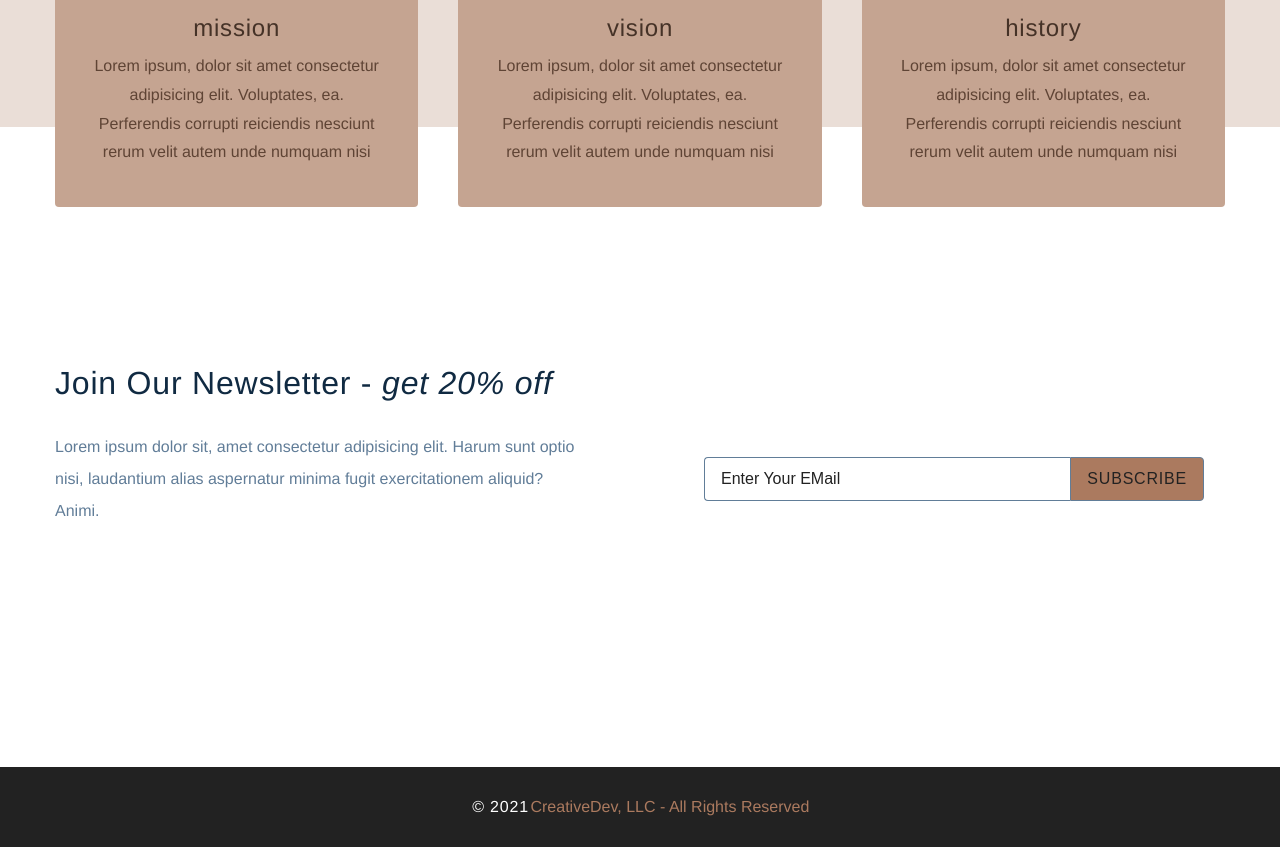
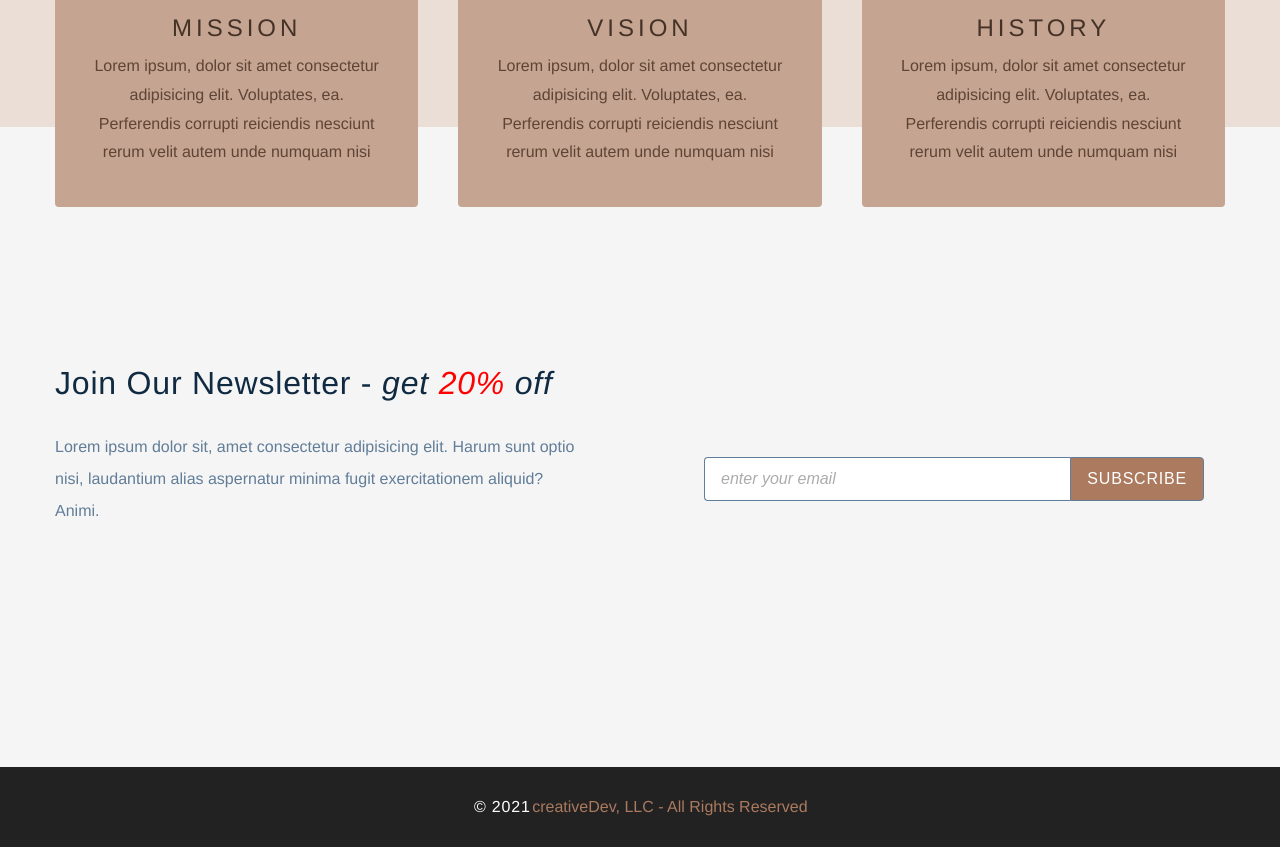
Before and after one commit to locaulker/react-adv-ecom-stripe, a React (Create React App) app: page / in a window 1280 px wide. Shown: the part 1180-2027 px from the top of the page. Built offline with nearby package versions, Linux system fonts and the light colour scheme; no server answers.

Commit message:
minor CSS adjustments

```diff
--- a/src/components/Contact.js
+++ b/src/components/Contact.js
@@ -6,7 +6,10 @@ const Contact = () => {
     <Wrapper>
       <div className="section-center">
         <h3>
-          Join Our Newsletter - <em>get 20% off</em>
+          Join Our Newsletter -{" "}
+          <em>
+            get <span style={{ fontWeight: "400", color: "red" }}>20%</span> off
+          </em>
         </h3>
         <div className="content">
           <p>
@@ -22,7 +25,7 @@ const Contact = () => {
             <input
               type="email"
               className="form-input"
-              placeholder="Enter your eMail"
+              placeholder="enter your email"
               name="_replyto"
             />
             <button type="submit" className="submit-btn">
@@ -34,10 +37,13 @@ const Contact = () => {
     </Wrapper>
   )
 }
+
 const Wrapper = styled.section`
   padding: 5rem 0;
+  background: #f5f5f5;
   h3 {
     text-transform: none;
+    font-weight: 300;
   }
   p {
     line-height: 2;
@@ -68,8 +74,10 @@ const Wrapper = styled.section`
     border-bottom-right-radius: var(--radius);
   }
   .form-input::placeholder {
-    color: var(--clr-black);
-    text-transform: capitalize;
+    /* color: var(--clr-black); */
+    /* text-transform: capitalize; */
+    font-style: italic;
+    color: #adacac;
   }
   .submit-btn {
     background: var(--clr-primary-5);
@@ -77,10 +85,10 @@ const Wrapper = styled.section`
     letter-spacing: var(--spacing);
     cursor: pointer;
     transition: var(--transition);
-    color: var(--clr-black);
+    color: var(--clr-white);
   }
   .submit-btn:hover {
-    color: var(--clr-white);
+    color: var(--clr-grey-9);
   }
   @media (min-width: 992px) {
     .content {
--- a/src/components/Footer.js
+++ b/src/components/Footer.js
@@ -5,7 +5,7 @@ const Footer = () => {
   return (
     <Wrapper>
       <h5>&copy; {new Date().getFullYear()}</h5>
-      <span>CreativeDev, LLC - All Rights Reserved</span>
+      <span>creativeDev, LLC - All Rights Reserved</span>
     </Wrapper>
   )
 }
--- a/src/components/Services.js
+++ b/src/components/Services.js
@@ -38,6 +38,11 @@ const Wrapper = styled.section`
   h3,
   h4 {
     color: var(--clr-primary-1);
+  }
+  h4 {
+    font-weight: 400;
+    text-transform: uppercase;
+    letter-spacing: 4px;
   }
   padding: 5rem 0;
 
```
